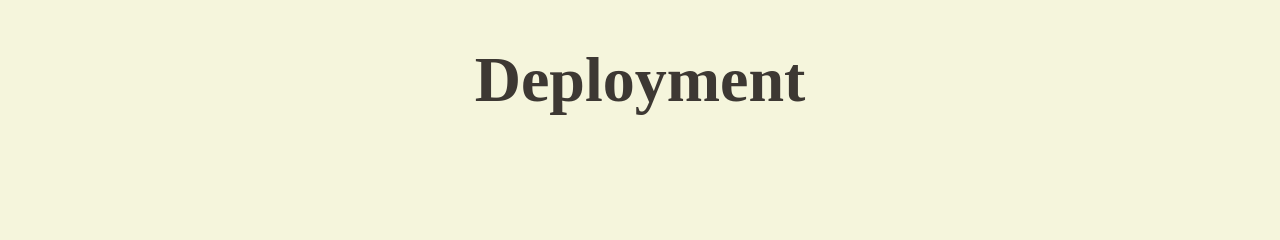
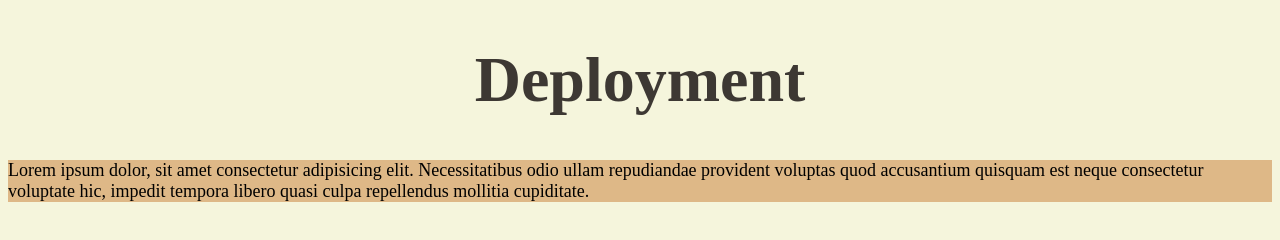
Before and after one commit to marinovach/bbk_test, a plain HTML site: page bbk_test/index.html in a window 1280 px wide. Drawn offline with Linux system fonts and the light colour scheme.

Commit message:
second commit

```diff
--- a/bbk_test/index.html
+++ b/bbk_test/index.html
@@ -9,5 +9,11 @@
   </head>
   <body>
     <h1>Deployment</h1>
+    <p>
+      Lorem ipsum dolor, sit amet consectetur adipisicing elit. Necessitatibus
+      odio ullam repudiandae provident voluptas quod accusantium quisquam est
+      neque consectetur voluptate hic, impedit tempora libero quasi culpa
+      repellendus mollitia cupiditate.
+    </p>
   </body>
 </html>
--- a/bbk_test/styles.css
+++ b/bbk_test/styles.css
@@ -10,3 +10,7 @@ h1 {
 h1:hover {
   color: blueviolet;
 }
+p {
+  background-color: burlywood;
+  font-size: 18px;
+}
```
